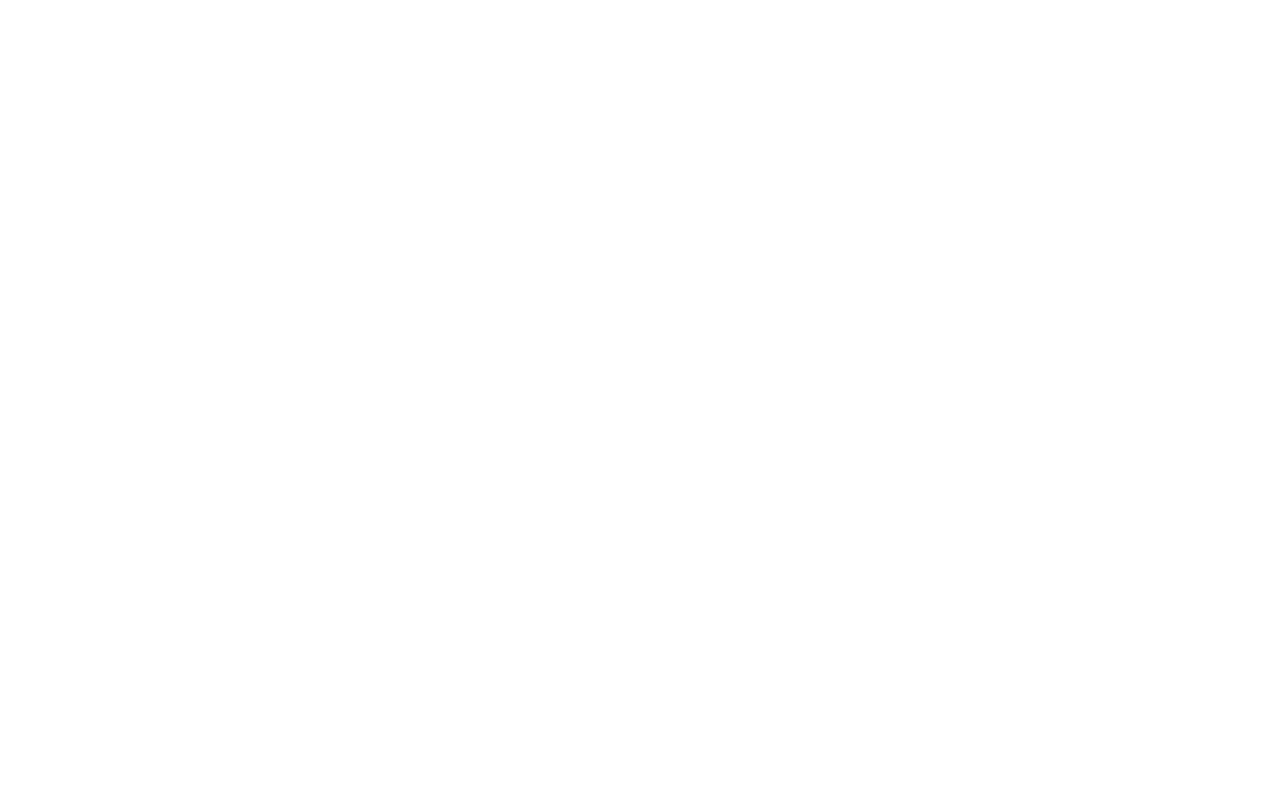
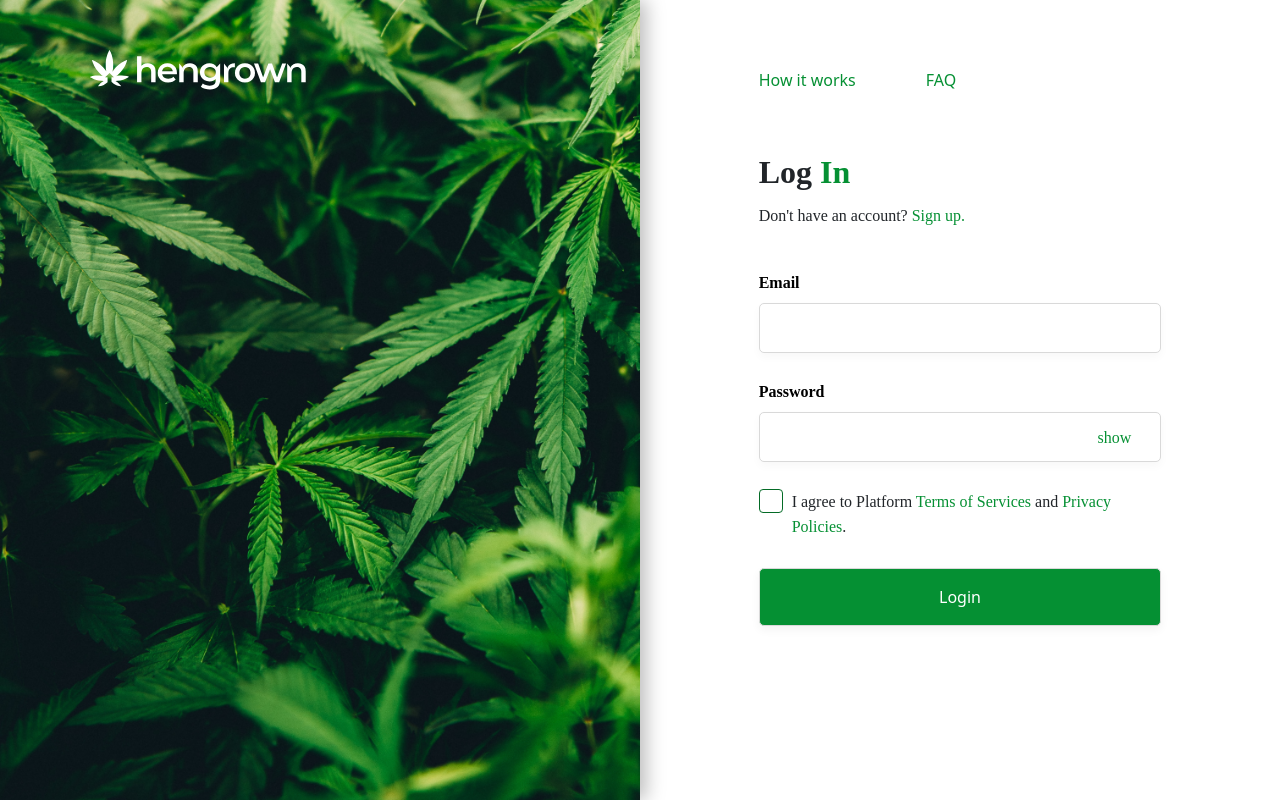
Before and after one commit to panther711/hengrown-frontend, a React (Create React App) app: page /login in a window 1280 px wide. Before the commit this address had no page. Built offline with nearby package versions, Linux system fonts and the light colour scheme.

Commit message:
feat: :lipstick: add main login UI

```diff
--- a/src/App.tsx
+++ b/src/App.tsx
@@ -1,11 +1,13 @@
 import { BrowserRouter as Router, Routes, Route } from "react-router-dom";
 import Signup from './pages/Signup/Signup';
+import Login from './pages/Login/Login';
 
 function App() {
   return (
     <Router>
       <div className="App">
         <Routes>
+          <Route path='/login' element={<Login/>} />
           <Route path='/signup' element={<Signup/>} />
         </Routes>
       </div>
--- /dev/null
+++ b/src/pages/Login/Login.css
@@ -0,0 +1,195 @@
+.row {
+    margin: 0!important;
+    padding: 0!important;
+}
+
+div.login-bg {
+    position: fixed;
+    height: 100vh;
+    padding: 0;
+    background-image: url('../../assets/images/background.png');
+    background-size: cover;
+    box-shadow: 6px 0 18px 0px #0004;
+}
+
+img.hengrown-logo {
+    position: fixed;
+    margin: 50px 90px;
+}
+
+
+img.hengrown-logo.colored {
+    position: relative;
+    margin: 0;
+    display: none;
+}
+
+
+input.hengrown-input.login {
+    box-sizing: border-box;
+
+    background: #FFFFFF;
+    border: 1px solid #D9D9D9;
+    box-shadow: 0px 4px 10px #00000008;
+    border-radius: 5px;
+    height: 50px;
+}
+
+input.hengrown-input.login:focus {
+    border: 2px solid #059033;
+    outline: none;
+    box-shadow: none;
+}
+
+button.hengrown-button.login {
+    width: 100%;
+    margin-top: 27px;
+    padding: 16px 0;
+    border-radius: 5px;
+    box-shadow: 0px 4px 10px rgba(0, 0, 0, 0.05);
+    background: #059033;
+    border: 1px solid #D9D9D9;
+}
+
+button.hengrown-button.login:active {
+    background: #046b26;
+    border: 1px solid #c2c2c2;
+}
+
+label.hengrown-label.login {
+    font-family: 'Poppins';
+    font-style: normal;
+    font-weight: 700;
+    font-size: 16px;
+    line-height: 24px;
+    color: #000000;
+    margin-top: 27px;
+    margin-bottom: 8px;
+    align-self: flex-start;
+}
+
+div.hengrown-check.login {
+    margin-top: 27px;
+    display: flex;
+    flex-direction: row;
+    align-items: flex-start;
+}
+
+p.hengrown-check-label.login {
+    font-family: 'Poppins';
+    font-style: normal;
+    font-weight: 400;
+    font-size: 16px;
+    line-height: 24px;
+    display: inline;
+}
+
+p.hengrown-subtitle-label.login {
+    font-family: 'Poppins';
+    font-style: normal;
+    font-weight: 400;
+    font-size: 16px;
+    line-height: 24px;
+}
+
+input[type='checkbox'] {
+    width: 24px;
+    height: 24px;
+    min-width: 24px;
+    margin: 0 9px 0 0;
+    box-shadow: none!important;
+    border-color: #046b26;
+    outline: none;
+}
+
+input[type='checkbox']:checked {
+    background-color: #059033;
+}
+
+label.hengrown-login-header.login {
+    margin-top: 48px;
+    font-family: 'Poppins';
+    font-style: normal;
+    font-weight: 700;
+    font-size: 32px;
+    line-height: 48px;
+}
+
+.painted {
+    color: #059033;
+    display: unset;
+}
+
+a.painted, a.painted:focus, a.painted:hover {
+    cursor: pointer;
+}
+
+a.hengrown-nav-link {
+    color: #059033;
+    margin-top: 60px;
+    margin-left: 70px;
+}
+
+a.hengrown-nav-link:first-child {
+    margin-left: 0px;
+}
+
+a.hengrown-nav-link:hover, a.hengrown-nav-link:focus {
+    color: #059033;
+}
+
+div.hengrown-signup-field {
+    padding: 0;
+}
+
+div.login-page {
+    margin: 0;
+}
+
+small.hengrown-passwd-toggle-btn.login {
+    font-family: 'Poppins';
+    font-style: normal;
+    font-weight: 400;
+    font-size: 16px;
+    line-height: 24px;
+    color: #059033;
+    width: fit-content;
+    float: right;
+    margin: -36px 30px 0 0;
+    cursor: pointer;
+    user-select: none;
+}
+
+button.hengrown-navbar-nav {
+    background: #D9D9D9;
+    border-radius: 5px;
+    width: 40px;
+    height: 40px;
+    font-size: small;
+    padding: unset;
+}
+
+button.hengrown-navbar-nav:active {
+    background-color: #A9A9A9;
+}
+
+button.hengrown-navbar-nav:focus {
+    box-shadow: none;
+}
+
+@media (max-width: 767px) {
+    div.login-bg {
+        display: none;
+    }
+    nav.hengrown-navbar {
+        margin-top: 50px;
+        flex-direction: row-reverse;
+        text-align: right;
+    }
+    div.hengrown-navbar-collapse {
+        text-align: right;
+    }
+    img.hengrown-logo.colored {
+        display: inline;
+    }
+}
--- /dev/null
+++ b/src/pages/Login/Login.tsx
@@ -0,0 +1,96 @@
+import React, { useState } from 'react';
+import './Login.css';
+import { Form, Button, Row, Col, Navbar, Nav } from 'react-bootstrap';
+import logo_w from './../../assets/images/logo-white.svg';
+import logo_c from './../../assets/images/logo-colorful.svg';
+
+const Login: React.FC = () => {
+    const [password, setPassword] = useState('');
+    const [showPassword, setShowPassword] = useState(false);
+    const [email, setEmail] = useState('');
+    const [agree, setAgree] = useState('');
+
+    const handleSubmit = (event:React.FormEvent<HTMLFormElement>) => {
+      event.preventDefault();
+      // Handle login logic here
+    }
+
+    const handleShowPasswordClick = () => {
+        setShowPassword(!showPassword);
+    }
+
+    return (
+        <Row>
+            <Col md={6} className='login-bg'>
+                <img src={logo_w} height={40} alt='Hengrown Logo' className='hengrown-logo' />
+            </Col>
+            <Col md={6}/>
+            <Col md={6} className='hengrown-signup-field'>
+                <Form onSubmit={handleSubmit}>
+                    <Row className="justify-content-center">
+                        <Col md={8} sm={10} xs={10}>
+                            <Navbar expand="md" className='hengrown-navbar'>
+                                <Navbar.Toggle className="hengrown-navbar-nav" />
+                                <img src={logo_c} height={40} alt='Hengrown Colored Logo' className='hengrown-logo colored'/>
+                                <Navbar.Collapse className='hengrown-navbar'>
+                                    <Nav.Link href="#" className='hengrown-nav-link'>How it works</Nav.Link>
+                                    <Nav.Link href="#" className='hengrown-nav-link'>FAQ</Nav.Link>
+                                </Navbar.Collapse>
+                            </Navbar>
+                        </Col>
+                    </Row>
+                    <Row className="justify-content-center">
+                        <Col md={8} sm={10} xs={10}>
+                            <Form.Label className='hengrown-login-header login'>Log <p className='painted'>In</p></Form.Label>
+                            <p className='hengrown-subtitle-label login'>
+                                Don't have an account? <Nav.Link href="signup" className='painted'>Sign up.</Nav.Link>
+                            </p>
+                        </Col>
+                    </Row>
+                    <Row className="justify-content-center">
+                        <Col md={8} sm={10} xs={10}>
+                            <Form.Group controlId="formBasicEmail">
+                                <Form.Label className='hengrown-label login'>Email</Form.Label>
+                                <Form.Control className='hengrown-input login' type="email" value={email} onChange={event => setEmail(event.target.value)} />
+                            </Form.Group>
+                        </Col>
+                    </Row>
+                    <Row className="justify-content-center">
+                        <Col md={8} sm={10} xs={10} className='justify-content-start'>
+                            <Form.Group controlId="formBasicPassword">
+                                <Form.Label className='hengrown-label login'>Password</Form.Label>
+                                <Form.Control className='hengrown-input login' type={showPassword ? "text" : "password"} value={password} onChange={event => setPassword(event.target.value)} />
+                                <Form.Text className='hengrown-passwd-toggle-btn login' onClick={handleShowPasswordClick}>
+                                    {showPassword? 'hide' : 'show'}
+                                </Form.Text>
+                            </Form.Group>
+                        </Col>
+                    </Row>
+                    <Row className="justify-content-center">
+                        <Col md={8} sm={10} xs={10} className='justify-content-start'>
+                            <Form.Group controlId="formBasicPassword">
+                                <Form.Check className='hengrown-check login' color='success'
+                                    type="checkbox"
+                                    value={agree}
+                                    onChange={event => setAgree(event.target.value)}
+                                    label={<p className='hengrown-check-label login'>
+                                        I agree to Platform <Nav.Link href="#" className='painted'>Terms of Services</Nav.Link> and <Nav.Link href="#" className='painted'>Privacy Policies</Nav.Link>.
+                                    </p>}
+                                />
+                            </Form.Group>
+                        </Col>
+                    </Row>
+                    <Row className="justify-content-center">
+                        <Col md={8} sm={10} xs={10} className='justify-content-start'>
+                            <Button variant="primary" type="submit" className='hengrown-button login'>
+                                Login
+                            </Button>
+                        </Col>
+                    </Row>
+                </Form>
+            </Col>
+        </Row>
+    )
+}
+
+export default Login;
```
